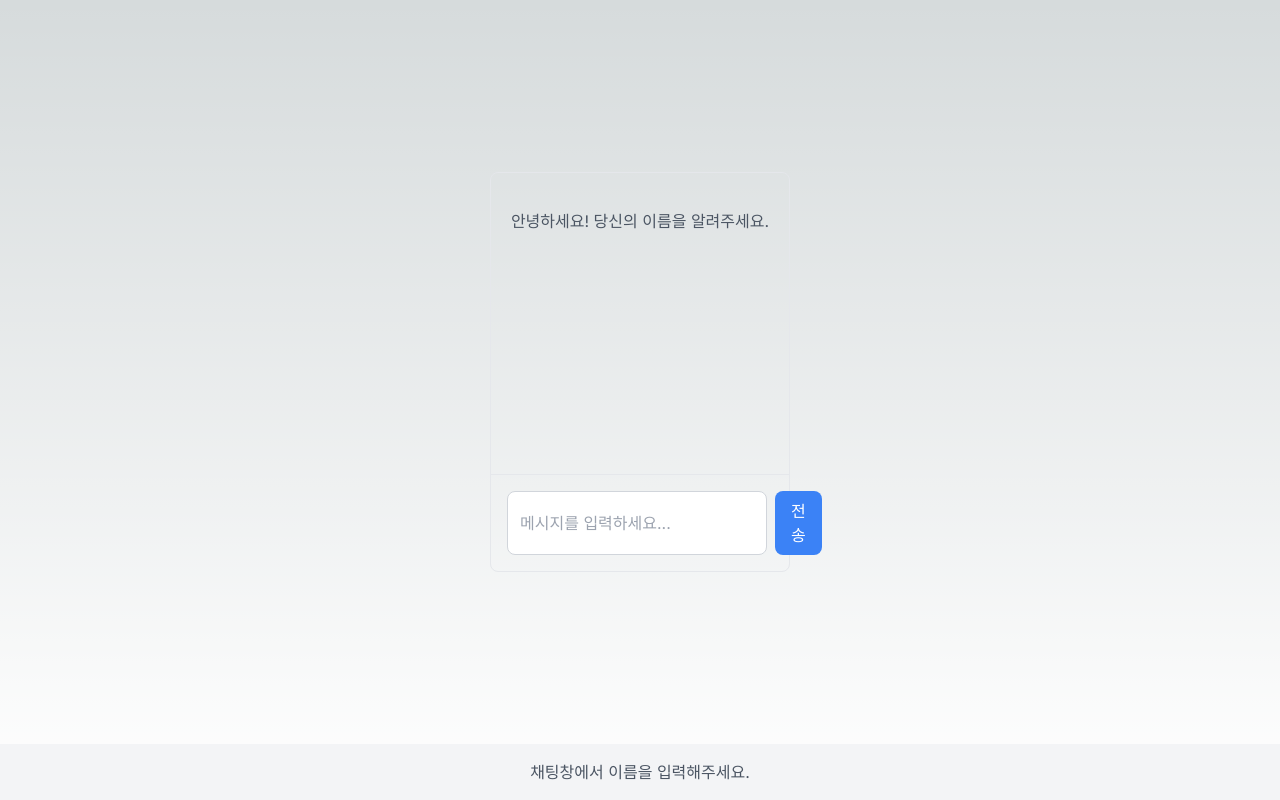
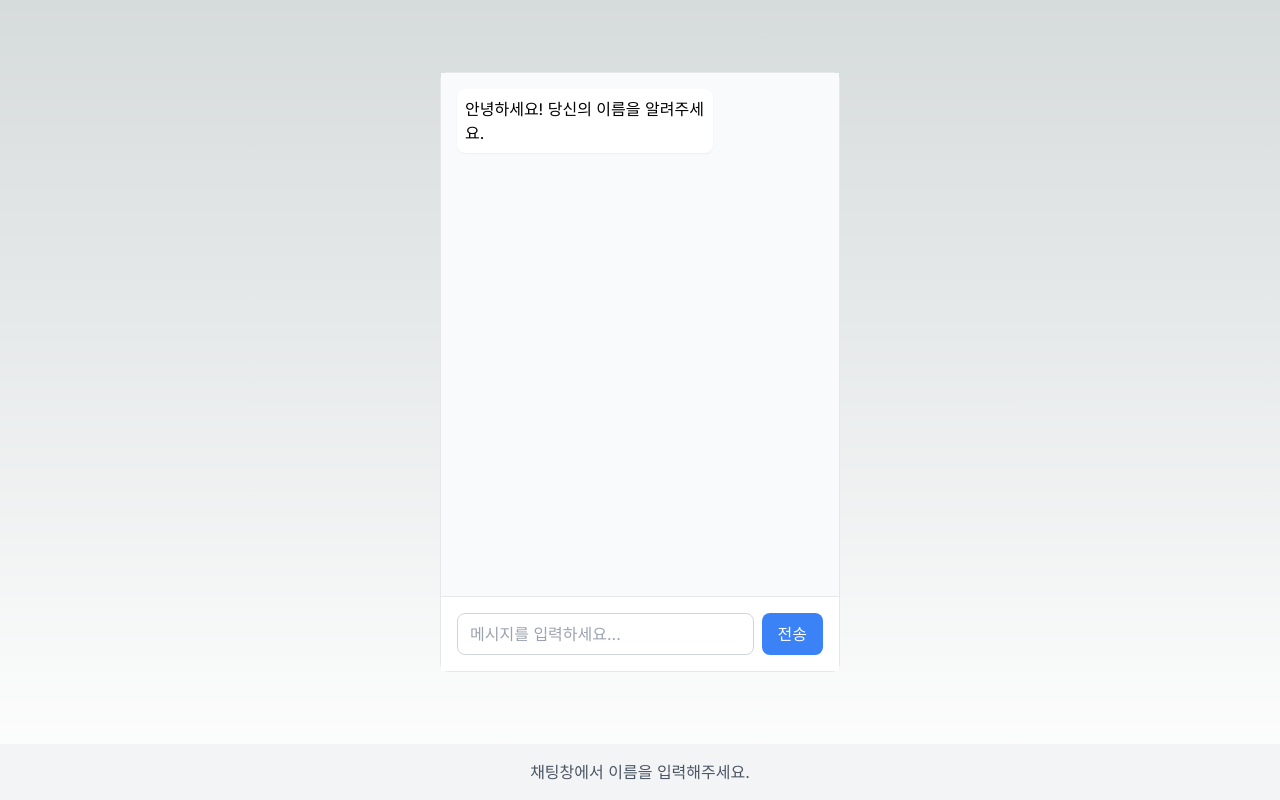
Before and after one commit to 0xMegg/junto_cal_bot, a Next.js app: page / in a window 1280 px wide. Built offline with nearby package versions, Linux system fonts and the light colour scheme.

Commit message:
이름 받기 리디자인

```diff
--- a/src/components/Chatbot.tsx
+++ b/src/components/Chatbot.tsx
@@ -4,7 +4,12 @@ import React, { useState } from "react";
 import { Message, ChatbotProps } from "@/types/chat";
 
 const Chatbot: React.FC<ChatbotProps> = ({ onNameConfirm }) => {
-  const [messages, setMessages] = useState<Message[]>([]);
+  const [messages, setMessages] = useState<Message[]>([
+    {
+      text: "안녕하세요! 당신의 이름을 알려주세요.",
+      sender: "bot",
+    },
+  ]);
   const [inputText, setInputText] = useState("");
   const [userName, setUserName] = useState("");
   const [isNameConfirmed, setIsNameConfirmed] = useState(false);
@@ -49,28 +54,22 @@ const Chatbot: React.FC<ChatbotProps> = ({ onNameConfirm }) => {
   };
 
   return (
-    <div className="w-[300px] h-[400px] border border-gray-200 rounded-lg flex flex-col">
-      <div className="flex-1 overflow-y-auto p-4">
-        {messages.length === 0 ? (
-          <div className="text-center text-gray-600 mt-5">
-            안녕하세요! 당신의 이름을 알려주세요.
-          </div>
-        ) : (
-          messages.map((message, index) => (
+    <div className="w-[400px] h-[600px] border border-gray-200 rounded-lg flex flex-col bg-white">
+      <div className="flex-1 overflow-y-auto p-4 bg-gray-50">
+        {messages.map((message, index) => (
           <div
             key={index}
-              className={`max-w-[70%] rounded-lg p-2 mb-2 ${
+            className={`max-w-[70%] rounded-lg p-2 mb-2 shadow-sm ${
               message.sender === "user"
                 ? "bg-blue-500 text-white ml-auto"
-                  : "bg-gray-100 mr-auto"
+                : "bg-white mr-auto"
             }`}
           >
             {message.text}
           </div>
-          ))
-        )}
+        ))}
       </div>
-      <div className="flex p-4 border-t border-gray-200">
+      <div className="flex p-4 border-t border-gray-200 bg-white">
         <input
           type="text"
           value={inputText}
```
Lines whose indentation alone changed are shown as unchanged.
